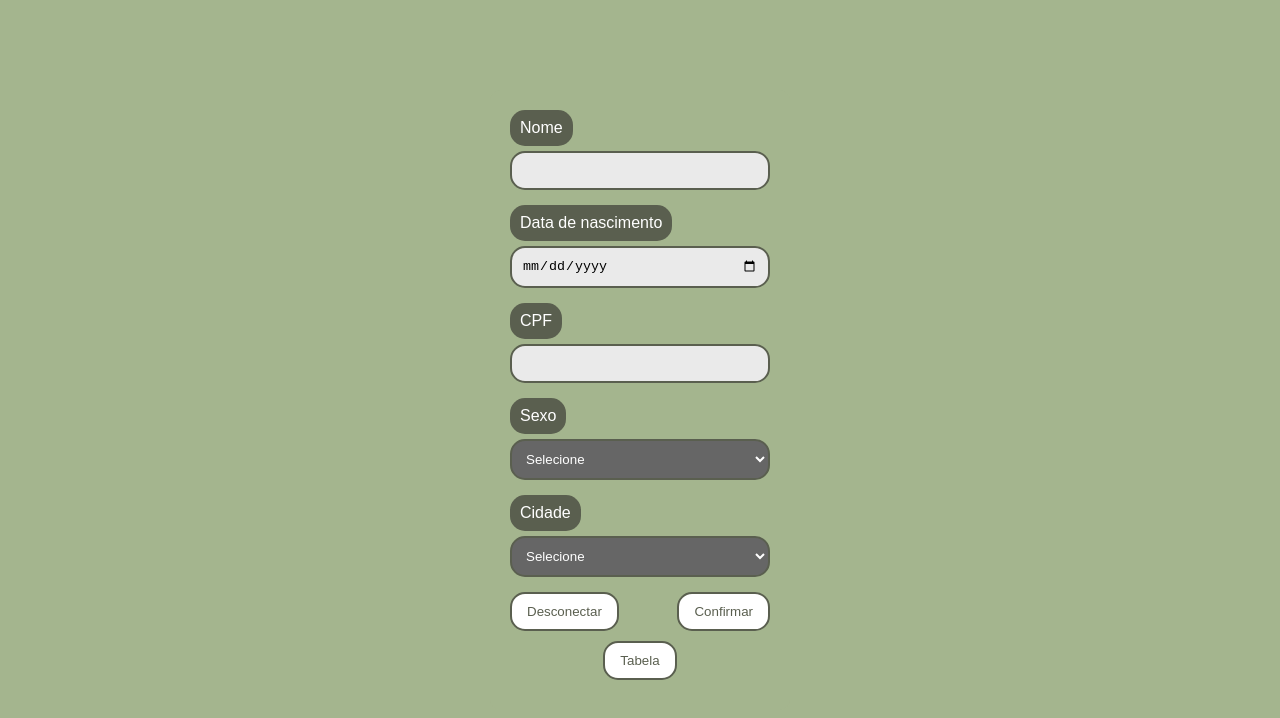
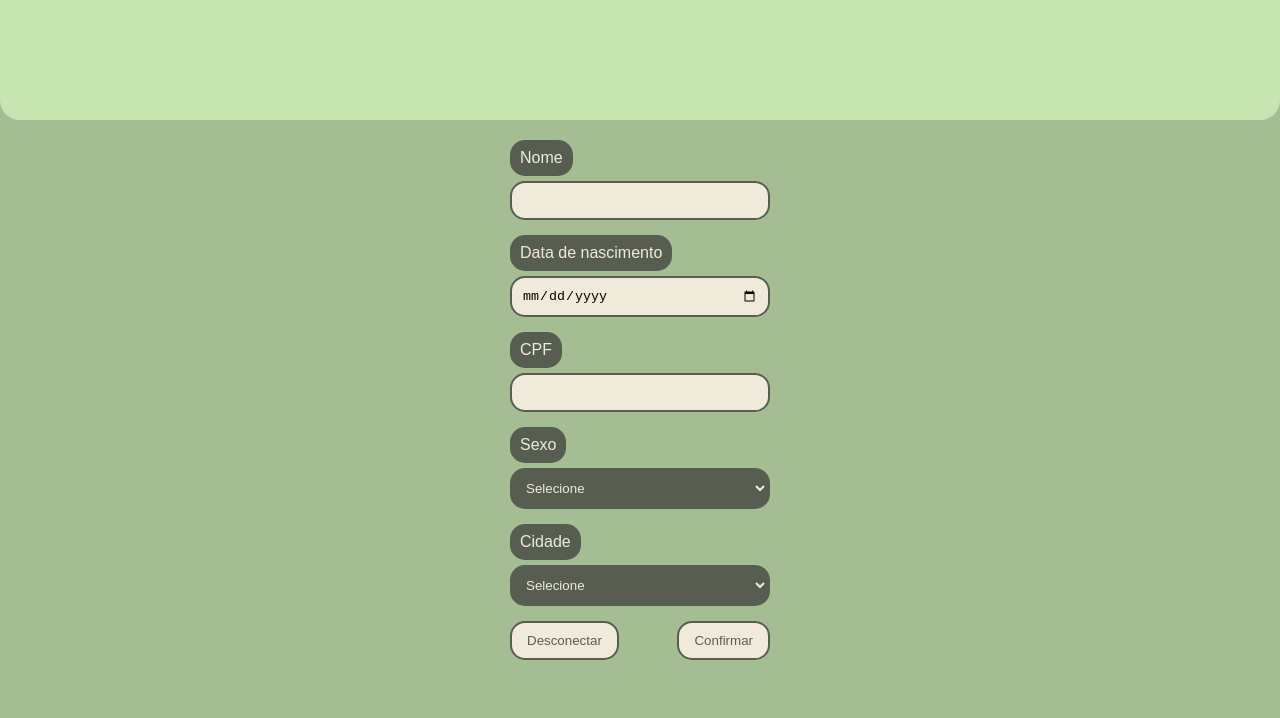
Before and after one commit to emberjp/AcolheMED, a plain HTML site: page public/patientData.html in a window 1280 px wide. Drawn offline with Linux system fonts and the light colour scheme.

Commit message:
adds navigation bar to patient data form

```diff
--- a/public/patientData.html
+++ b/public/patientData.html
@@ -7,7 +7,8 @@
     <link rel="stylesheet" href="../src/css/reset.css" />
     <link rel="stylesheet" href="../src/css/styles.css" />
 </head>
-<body>
+<body class="body-form">
+    <div class="head"></div>
     <div class="container">
         <label for="nome">Nome</label>
         <input type="text" id="nome" name="nome">
@@ -35,8 +36,6 @@
             <button>Desconectar</button>
             <button>Confirmar</button>
         </div>
-
-        <button class="tabela-btn">Tabela</button>
     </div>
 </body>
 </html>
--- a/src/css/styles.css
+++ b/src/css/styles.css
@@ -1,6 +1,6 @@
 :root {
-    --light-green: #A4B58E;
-    --dark-green: #5A5F4F;
+    --light-green: #A4BD92;
+    --dark-green: #575E51;
     --lighter-green: #C6E5B1;
     --beige: #F0EADB;
 }
@@ -16,6 +16,19 @@ body {
     justify-content: center;
     align-items: center;
     height: 100vh;
+}
+
+.body-form {
+    flex-direction: column;
+    height: auto;
+}
+
+.head {
+    background: var(--lighter-green);
+    width: 100%;
+    height: 120px;
+    border-bottom-left-radius: 20px;
+    border-bottom-right-radius: 20px;
 }
 
 .container {
@@ -39,7 +52,7 @@ body {
 label {
     display: block;
     background: var(--dark-green);
-    color: white;
+    color: var(--beige);
     padding: 10px;
     border-radius: 15px;
     width: fit-content;
@@ -52,12 +65,12 @@ input, select {
     margin-bottom: 15px;
     border-radius: 15px;
     border: 2px solid var(--dark-green);
-    background: #EAEAEA;
+    background: var(--beige);
 }
 
 select {
-    background: #666;
-    color: white;
+    background: var(--dark-green);
+    color: var(--beige);
 }
 
 .buttons {
@@ -69,20 +82,14 @@ button {
     padding: 10px 15px;
     border-radius: 15px;
     border: 2px solid var(--dark-green);
-    background: white;
+    background: var(--beige);
     color: var(--dark-green);
     cursor: pointer;
 }
 
 button:hover {
     background-color: var(--dark-green);
-    color: white;
-}
-
-.tabela-btn {
-    display: block;
-    margin: 10px auto;
-    padding: 10px 15px;
+    color: var(--beige);
 }
 
 h1 {
```
